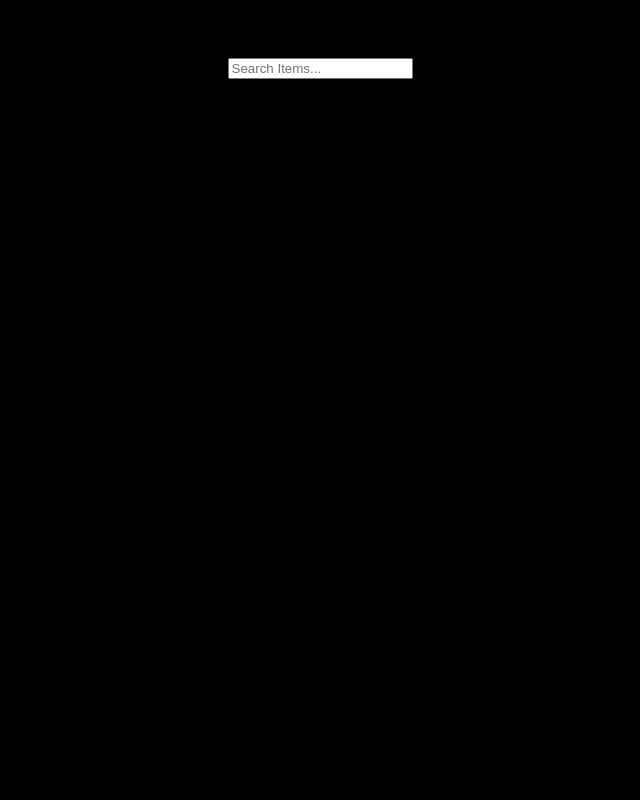
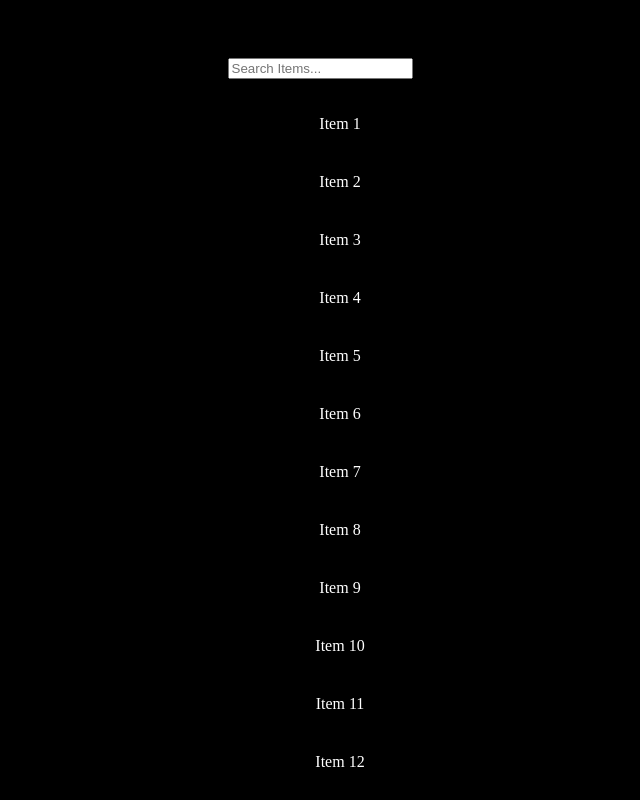
Before and after one commit to a-elshennawy/learn-react, a React (Vite) app: page / in a window 1280 px wide. Shown: the top 800 px of the page, without its empty margins (320-960 px from the left). Built offline with nearby package versions, Linux system fonts and the light colour scheme.

Commit message:
UseDeferredValue

```diff
--- a/src/App.jsx
+++ b/src/App.jsx
@@ -1,6 +1,7 @@
 import "./App.css";
 import ContextComp from "./Hooks/ContextComp";
 import UseContext from "./Hooks/UseContext";
+import UseDeferredValue from "./Hooks/UseDeferredValue";
 import UseEffect from "./Hooks/UseEffect";
 import UseId from "./Hooks/UseId";
 import UseImperativeHandle from "./Hooks/UseImperativeHandle";
@@ -16,7 +17,7 @@ function App() {
     <>
       <div className="mainContainer">
         {/* import your comp. right here */}
-        <UseTransition />
+        <UseDeferredValue />
       </div>
     </>
   );
--- /dev/null
+++ b/src/Hooks/UseDeferredValue.jsx
@@ -0,0 +1,40 @@
+// so similar to useTransition but it just delay the thing  to create smooth exp.
+// not delaying the response but delaying the value for saving renders
+import { useDeferredValue, useState } from "react";
+
+export default function UseDeferredValue() {
+  const [query, setQuery] = useState("");
+  //   creating the list
+  const items = Array.from({ length: 10000 }, (_, i) => `Item ${i + 1}`);
+
+  //   here we're creating some kind of a copy form the query it self (deferred version)
+  const defrredQuery = useDeferredValue(query);
+
+  //   search handler
+  const filteredItems = items.filter((item) =>
+    item.toLowerCase().includes(defrredQuery.toLowerCase())
+  );
+
+  return (
+    <>
+      <div>
+        <input
+          type="text"
+          value={query}
+          onChange={(e) => setQuery(e.target.value)}
+          placeholder="search items..."
+        />
+        {/* new kind of loading screen */}
+        {/*means that result is not up yet */}
+        {query !== defrredQuery && <p>loading...</p>}
+
+        {/* result */}
+        <ul>
+          {filteredItems.map((item, index) => (
+            <li key={index}>{item}</li>
+          ))}
+        </ul>
+      </div>
+    </>
+  );
+}
```
Also changed, not shown: 1 other file (tests, documents, lock files or other folders).
